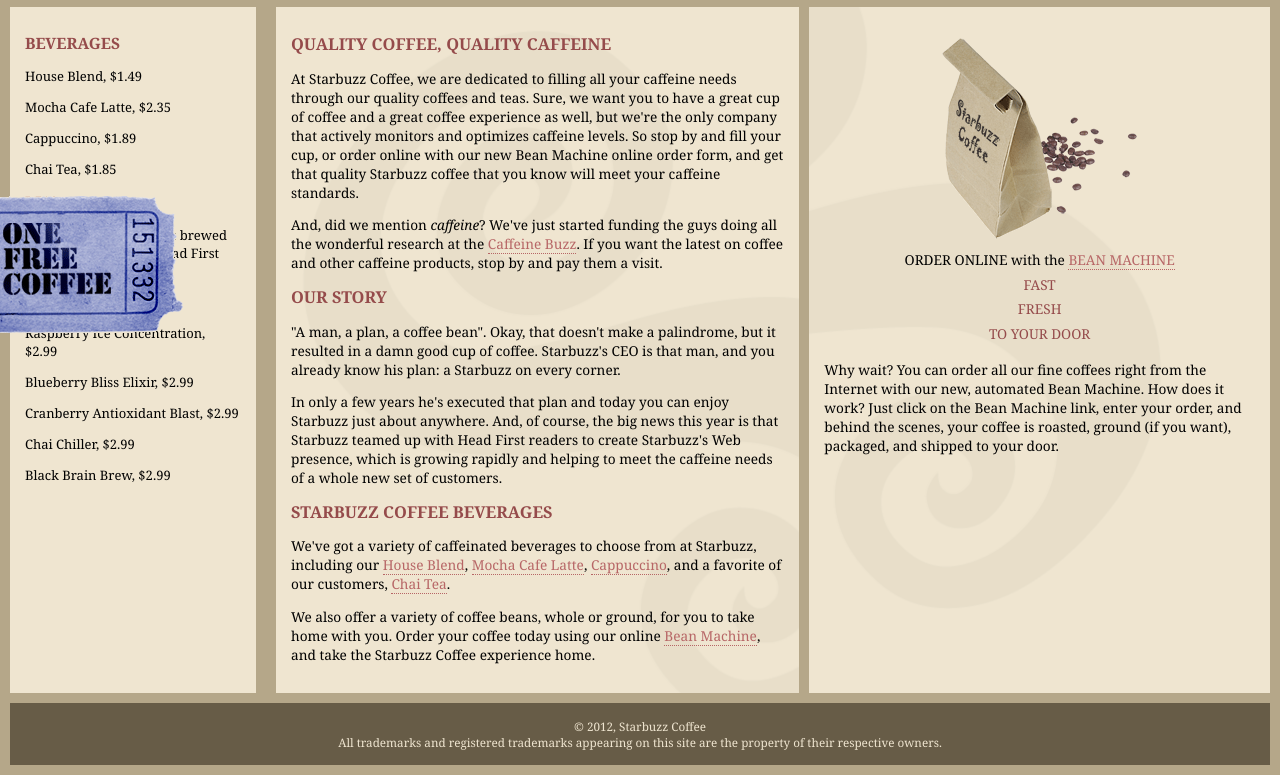
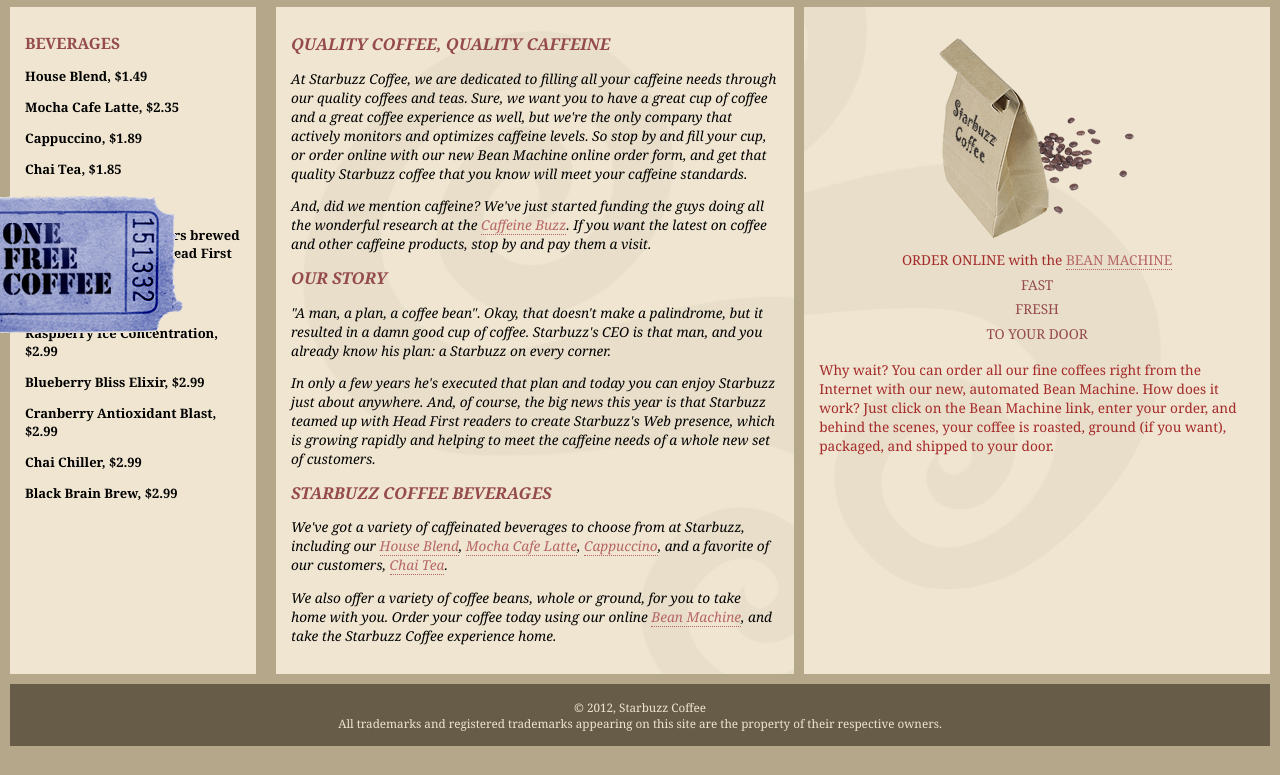
Before and after one commit to hujiayue/starbuzz, a plain HTML site: page index.html in a window 1280 px wide. Shown: the part 159-934 px from the top of the page. Drawn offline with Linux system fonts and the light colour scheme.

Commit message:
zitiyangshi

```diff
--- a/starbuzz.css
+++ b/starbuzz.css
@@ -76,6 +76,7 @@
   font-size:        105%;
   padding:          15px;
   vertical-align: top;
+  font-style: italic;
 }
 
 aside{
@@ -84,6 +85,8 @@
   font-size:        105%;
   padding:          15px;
   vertical-align: top;
+  color:brown;
+
 }
 
 #drinks{
@@ -92,6 +95,7 @@
   width:20%;
   padding: 15px;
   vertical-align: top;
+  font-weight: bold;
 }
 
 footer {
@@ -108,11 +112,17 @@
   color:            #954b4b;
 }
 
-.slogan { color: #954b4b; }
+.slogan
+ {
+   color: #954b4b;
+
+
+ }
 
 .beanheading {
   text-align:       center;
   line-height:      1.8em;
+
 }
 
 a:link {
```
